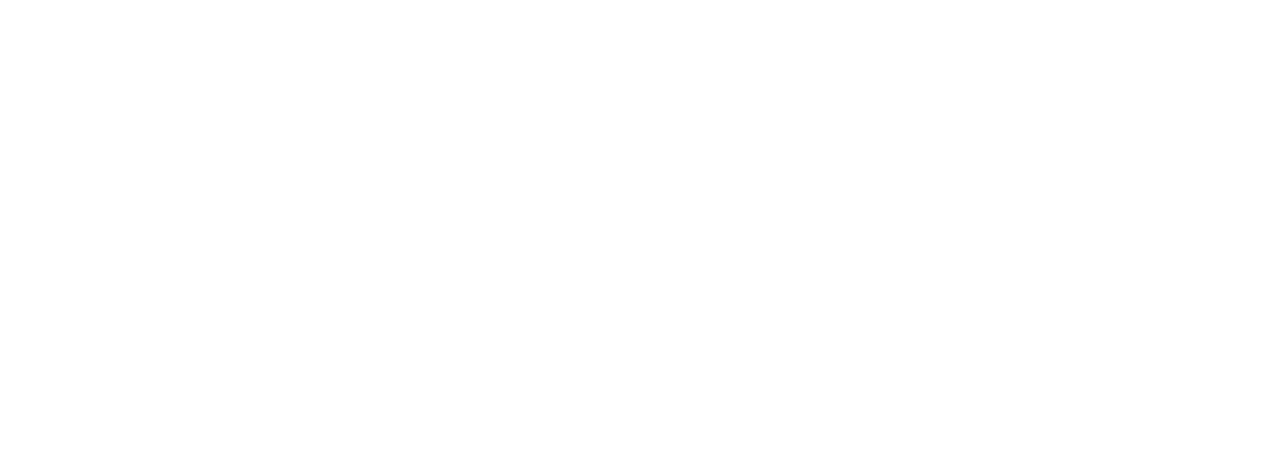
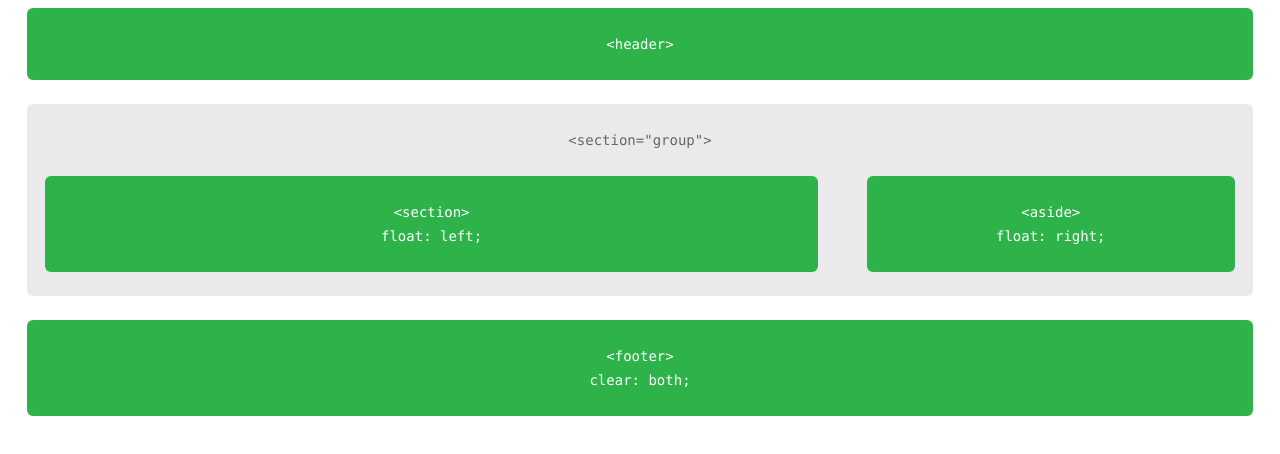
Before and after one commit to kylecho/web-fundamentals, a plain HTML site: page html-test/practice.html in a window 1280 px wide. Drawn offline with Linux system fonts and the light colour scheme.

Commit message:
Update practice.html

```diff
--- a/html-test/practice.html
+++ b/html-test/practice.html
@@ -5,9 +5,26 @@
 		<link rel="stylesheet" href="main.css"/>
 	</head>
 	<body>
-		<header></header>
-		<section></section>
-		<aside></aside>
-		<footer></footer>
+		<header>
+  <code>&#60;header&#62;</code>
+</header>
+
+<div class="group">
+
+  <code class="default">&#60;section="group"&#62;</code>
+
+  <section>
+    <code>&#60;section&#62; <br> float: left;</code>
+  </section>
+
+  <aside>
+    <code>&#60;aside&#62; <br> float: right;</code>
+  </aside>
+
+</div>
+
+<footer>
+  <code>&#60;footer&#62; <br> clear: both;</code>
+</footer>
 	</body>
 </html>
```
